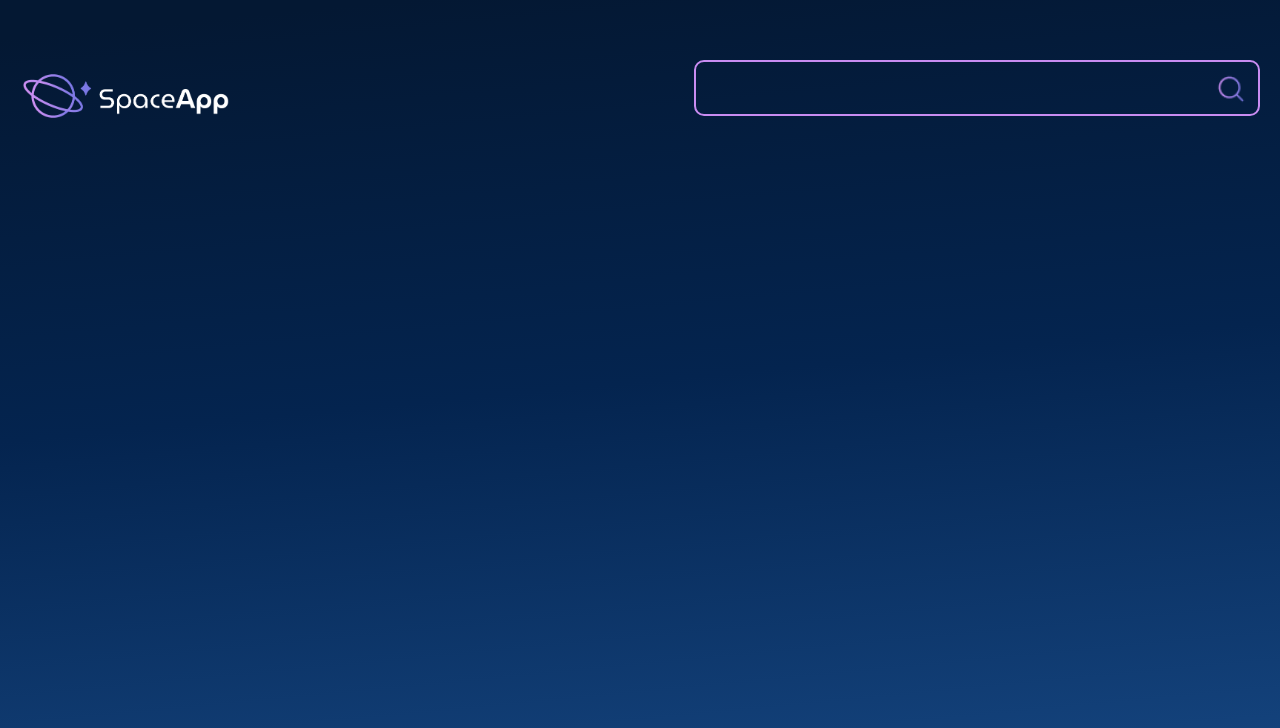
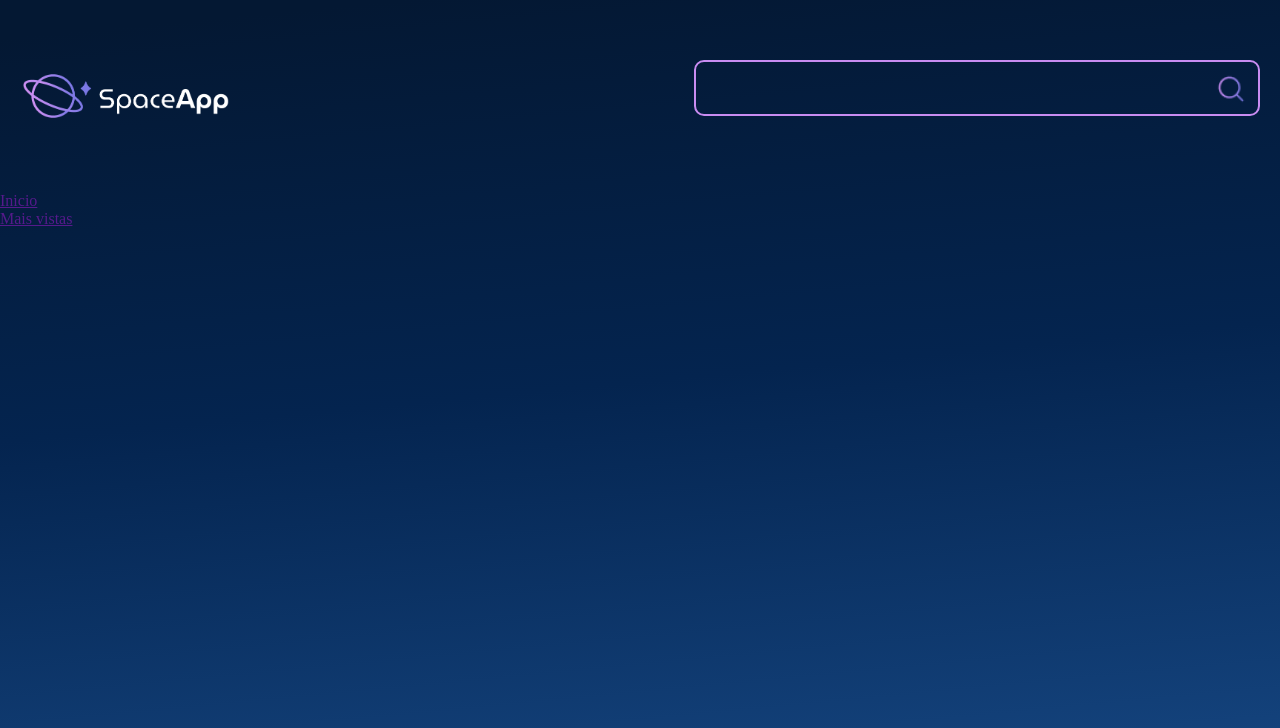
Before and after one commit to Guss-Mello/space-app-alura, a React (Vite) app in the folder space-app/: page / in a window 1280 px wide. Shown: the top 728 px of the page. Built offline with nearby package versions, Linux system fonts and the light colour scheme.

Commit message:
Comecei agora a fazer a barra lateral

```diff
--- a/space-app/src/App.jsx
+++ b/space-app/src/App.jsx
@@ -1,7 +1,7 @@
 import { styled } from "styled-components";
 import EstilosGlobais from "./assets/componentes/EstilosGlobais";
 import Cabecalho from "./assets/componentes/Cabecalho";
-import CampoTexto from "./assets/componentes/CampoTexto";
+import BarraLateral from "./assets/componentes/BarraLateral";
 
 const FundoGradiente = styled.div`
   background: linear-gradient(174.61deg, #041833 4.16%, #04244F 48%, #154580 96.76%);
@@ -17,6 +17,7 @@
     <FundoGradiente>
       <EstilosGlobais />
       <Cabecalho />
+      <BarraLateral />
     </FundoGradiente>
   )
 }
--- /dev/null
+++ b/space-app/src/assets/componentes/BarraLateral/index.jsx
@@ -0,0 +1,31 @@
+import styled from "styled-components"
+
+const ListStyled = styled.ul`
+    list-style: none;
+    padding: 0;
+    margin: 0;
+    width: 212px;
+`
+
+const BarraLateral = () => {
+    return(
+        <aside>
+            <nav>
+                <ListStyled>
+                    <li>
+                        <a href="">
+                            Inicio
+                        </a>
+                    </li>
+                    <li>
+                        <a href="">
+                            Mais vistas
+                        </a>
+                    </li>
+                </ListStyled>
+            </nav>
+        </aside>
+    )
+}
+
+export default BarraLateral
```
